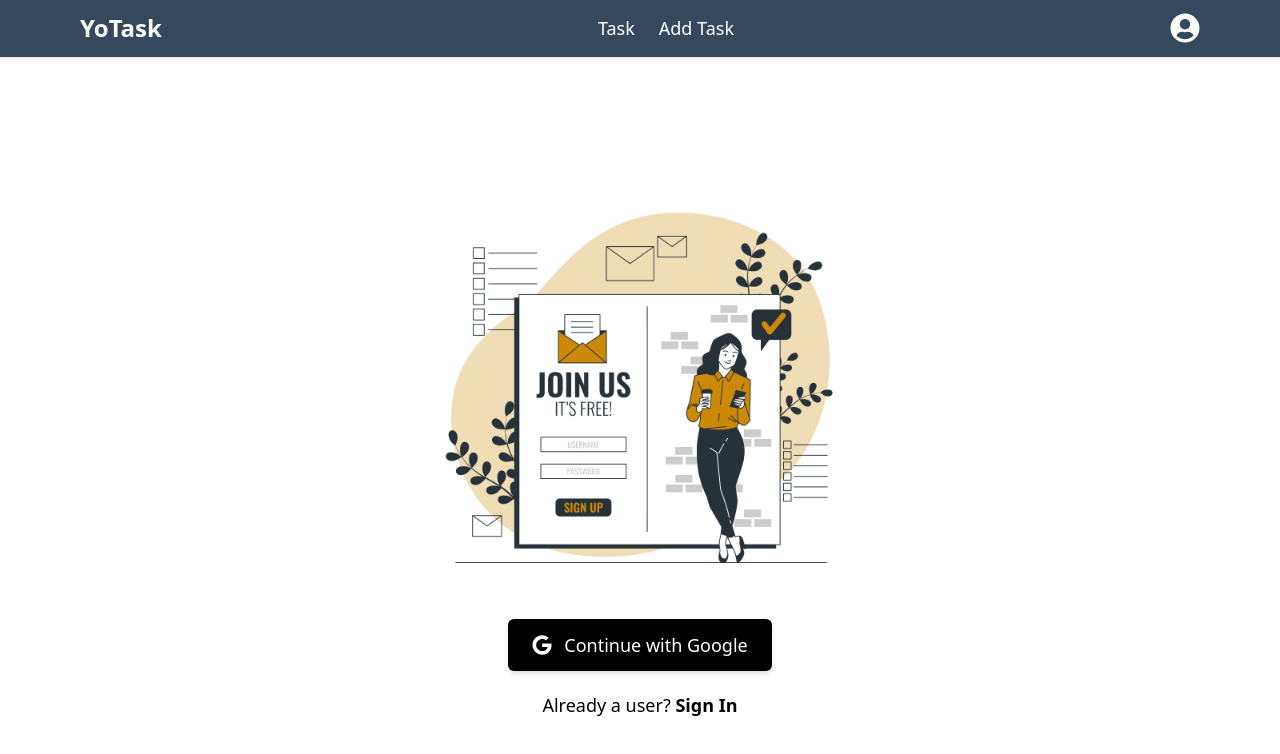
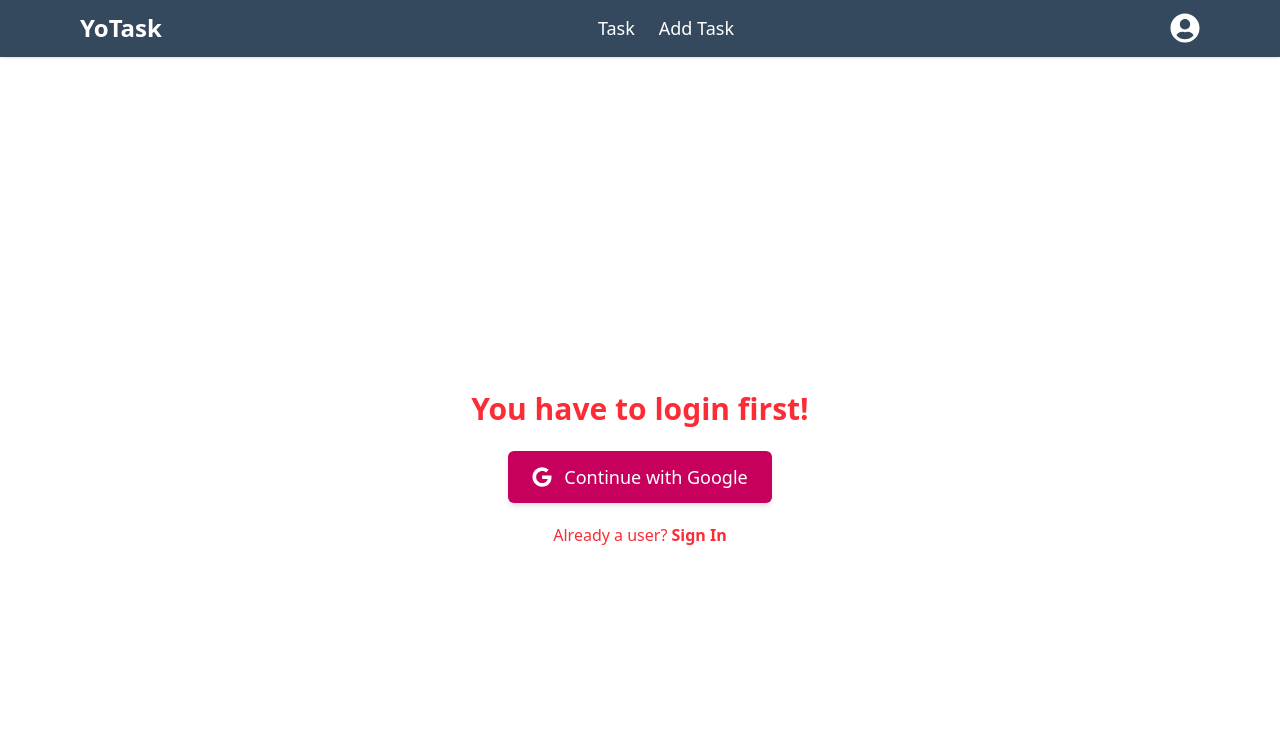
Before and after one commit to lukmanxpert/Yo-Task-client, a React (Vite) app: page /signup in a window 1280 px wide. Shown: the top 754 px of the page. Built offline with nearby package versions, Linux system fonts and the light colour scheme; no server answers.

Commit message:
added toast and navigate

```diff
--- a/package.json
+++ b/package.json
@@ -23,6 +23,7 @@
     "match-sorter": "^8.0.0",
     "react": "^19.0.0",
     "react-dom": "^19.0.0",
+    "react-hot-toast": "^2.5.2",
     "react-icons": "^5.5.0",
     "react-router-dom": "^7.2.0",
     "socket.io-client": "^4.8.1",
--- a/src/categories/Todo.jsx
+++ b/src/categories/Todo.jsx
@@ -1,3 +1,4 @@
+/* eslint-disable react/prop-types */
 import { useState } from "react";
 import TaskEdidModal from "../modal/TaskEdidModal";
 import TaskDelete from "../modal/TaskDelete";
--- a/src/components/page/Addtask.jsx
+++ b/src/components/page/Addtask.jsx
@@ -1,9 +1,11 @@
 import axios from "axios";
 import { useContext } from "react";
 import { AuthContext } from "../../provider/AuthProvider";
-
+import { useNavigate } from "react-router-dom";
+import toast, { Toaster } from "react-hot-toast";
 const AddTask = () => {
-   const { user } = useContext(AuthContext)
+    const navigate = useNavigate();
+    const { user } = useContext(AuthContext)
     const addTask = (e) => {
         e.preventDefault()
         const title = e.target.title.value
@@ -18,42 +20,38 @@ const AddTask = () => {
             date,
             userEmail
         }
-        // e.target.reset()
         axios.post('http://localhost:5000/task', taskAdd)
             .then(result => {
                 console.log(result.data);
-                // navigate('/')
+                if (result.data) {
+                    toast.success('Task Added Successfully')
+                    e.target.reset();
+                    navigate('/')
+                }
             })
     }
-
     return (
         <div className="max-w-md mx-auto p-6 bg-white shadow-lg rounded-lg mt-10">
-            <h2 className="text-2xl font-bold mb-4 text-center">Create Task</h2>
-
+            <h2 className="text-2xl text-pink-700 font-bold mb-4 text-center">Create Task</h2>
             <form onSubmit={addTask} className="space-y-4">
-                {/* Title Input */}
                 <div>
                     <label className="block text-sm font-medium text-gray-700">Title</label>
                     <input
                         type="text"
                         name="title"
-                        className="w-full mt-1 p-2 border border-gray-300 rounded-lg focus:ring-2 focus:ring-yellow-500"
+                        className="w-full mt-1 p-2 border border-pink-700 rounded-lg"
                         placeholder="Enter title"
                     />
                 </div>
-
-                {/* Description Input */}
                 <div>
                     <label className="block text-sm font-medium text-gray-700">Description</label>
                     <textarea
                         rows="3"
                         name="description"
-                        className="w-full mt-1 p-2 border border-gray-300 rounded-lg focus:ring-2 focus:ring-yellow-500"
+                        className="w-full mt-1 p-2 border border-pink-700 rounded-lg"
                         placeholder="Enter description"
                     />
                 </div>
-
-                {/* Category Select Dropdown */}
                 <div>
                     <label className="block text-sm font-medium text-gray-700">Category</label>
                     <select name="category" className="w-full mt-1 p-2 border border-gray-300 rounded-lg focus:ring-2 focus:ring-blue-500">
@@ -63,15 +61,14 @@ const AddTask = () => {
                         <option value="Done">Done</option>
                     </select>
                 </div>
-
-                {/* Submit Button */}
                 <button
                     type="submit"
-                    className="w-full bg-yellow-600 font-bold text-white py-2 px-4 rounded-lg transition"
+                    className="w-full bg-pink-700 font-bold text-white py-2 px-4 rounded-lg transition"
                 >
                     Add Task
                 </button>
             </form>
+            <Toaster></Toaster>
         </div>
     );
 };
--- a/src/components/page/SignIn.jsx
+++ b/src/components/page/SignIn.jsx
@@ -1,5 +1,4 @@
 import { FaGoogle } from "react-icons/fa6";
-import signIn from "../../assets/Sign in-pana.png";
 import { Link, useNavigate } from "react-router-dom";
 import axios from "axios";
 import { useContext } from "react";
@@ -30,14 +29,13 @@ const SignIn = () => {
     }
     return (
         <div className="flex flex-col items-center justify-center min-h-screen px-4 text-center">
-            <img className="w-72 md:w-96 lg:w-[400px] mb-6" src={signIn} alt="Sign Up" />
-
-            <button onClick={googleSignin} className="bg-black flex items-center gap-3 text-white rounded-md py-3 px-6 text-lg shadow-md">
+            <h1 className="text-red-500 font-black text-3xl my-6">You have to login first!</h1>
+            <button onClick={googleSignin} className="bg-pink-700 flex items-center gap-3 text-white rounded-md py-3 px-6 text-lg shadow-md">
                 <FaGoogle className="text-xl" />
                 Continue with Google
             </button>
 
-            <Link className="mt-5 text-lg" to={'/signup'}>
+            <Link className="mt-5 text-lg text-red-500" to={'/signup'}>
                 Need an account? <span className="text-primary font-bold">Sign UP</span>
             </Link>
         </div>
--- a/src/components/page/SignUp.jsx
+++ b/src/components/page/SignUp.jsx
@@ -1,5 +1,4 @@
 import { FaGoogle } from "react-icons/fa6";
-import signUp from "../../assets/Sign up-bro.png";
 import { Link, useNavigate } from "react-router-dom";
 import axios from "axios";
 import { useContext } from "react";
@@ -29,14 +28,13 @@ const SignUp = () => {
     }
     return (
         <div className="flex flex-col items-center justify-center min-h-screen px-4 text-center">
-            <img className="w-72 md:w-96 lg:w-[400px] mb-6" src={signUp} alt="Sign Up" />
-
-            <button onClick={googleSignin} className="bg-black flex items-center gap-3 text-white rounded-md py-3 px-6 text-lg shadow-md">
+            <h1 className="text-red-500 font-black text-3xl my-6">You have to login first!</h1>
+            <button onClick={googleSignin} className="bg-pink-700 flex items-center gap-3 text-white rounded-md py-3 px-6 text-lg shadow-md">
                 <FaGoogle className="text-xl" />
                 Continue with Google
             </button>
 
-            <Link className="mt-5 text-lg" to={'/signin'}>
+            <Link className="mt-5 text-red-500" to={'/signin'}>
                 Already a user? <span className="text-primary font-bold">Sign In</span>
             </Link>
         </div>
--- a/src/components/page/Task.jsx
+++ b/src/components/page/Task.jsx
@@ -25,7 +25,7 @@ const Task = () => {
     const handleDragEnd = async (result) => {
         if (!result.destination) return;
 
-        const { source, destination, draggableId } = result;
+        const { destination, draggableId } = result;
 
         const newCategory = destination.droppableId;
 
@@ -40,12 +40,10 @@ const Task = () => {
     return (
         <DragDropContext onDragEnd={handleDragEnd}>
             <div className='grid lg:grid-cols-3 grid-cols-1 gap-6 2xl:mx-36 mx-2 lg:mx-4 xl:mx-20 my-10'>
-
-                {/* TO-DO */}
                 <Droppable droppableId="To-Do">
                     {(provided) => (
                         <div ref={provided.innerRef} {...provided.droppableProps}>
-                            <h1 className='text-center pb-3.5 text-xl font-bold sm:text-2xl text-pink-700'>TODO'S</h1>
+                            <h1 className='text-center pb-3.5 text-xl font-bold sm:text-2xl text-pink-700'>TODO&apos;S</h1>
                             <div className='bg-[#0000000e] shadow-sm backdrop-blur-md sm:p-6 p-3 rounded-2xl'>
                                 {task.filter(task => task.category === "To-Do").map((filteredTask, index) => (
                                     <Draggable key={filteredTask._id} draggableId={filteredTask._id} index={index}>
```
Also changed, not shown: src/categories/Done.jsx (+2 -8 lines), 1 other file (tests, documents, lock files or other folders).
